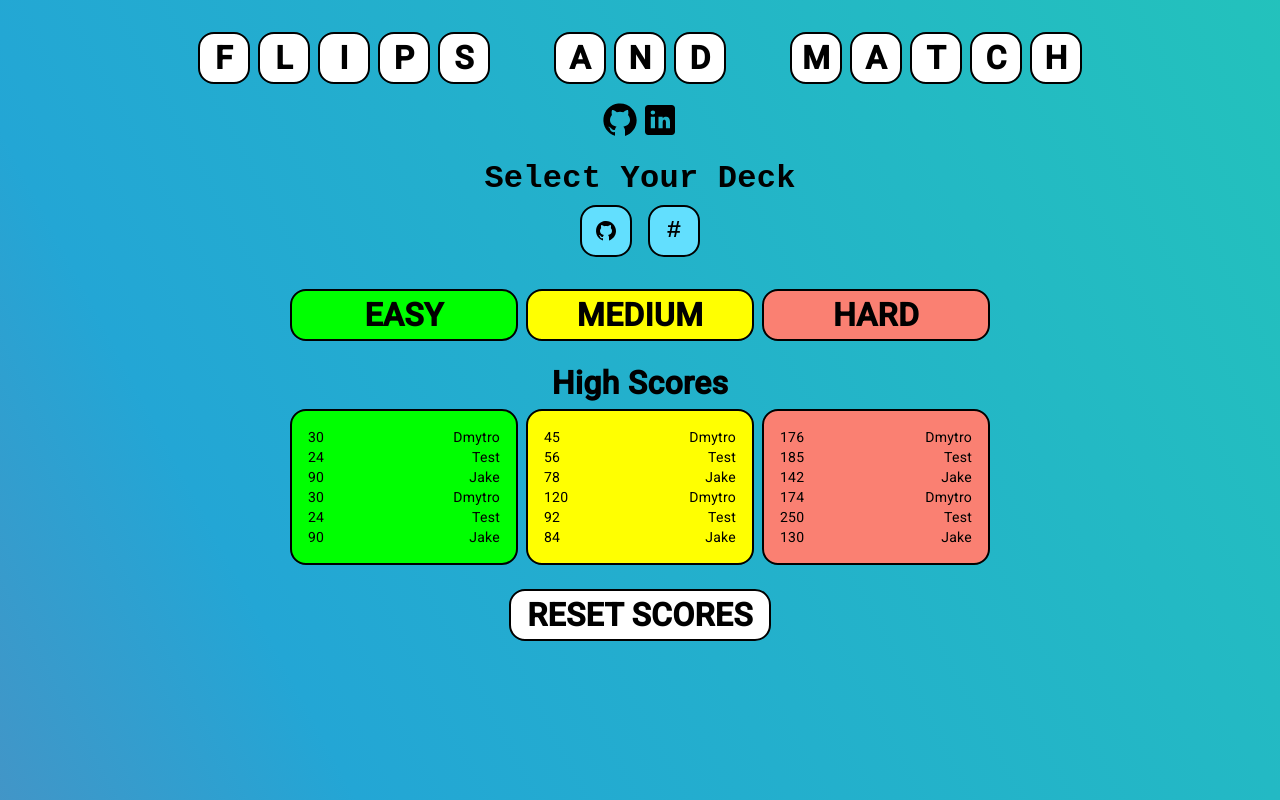
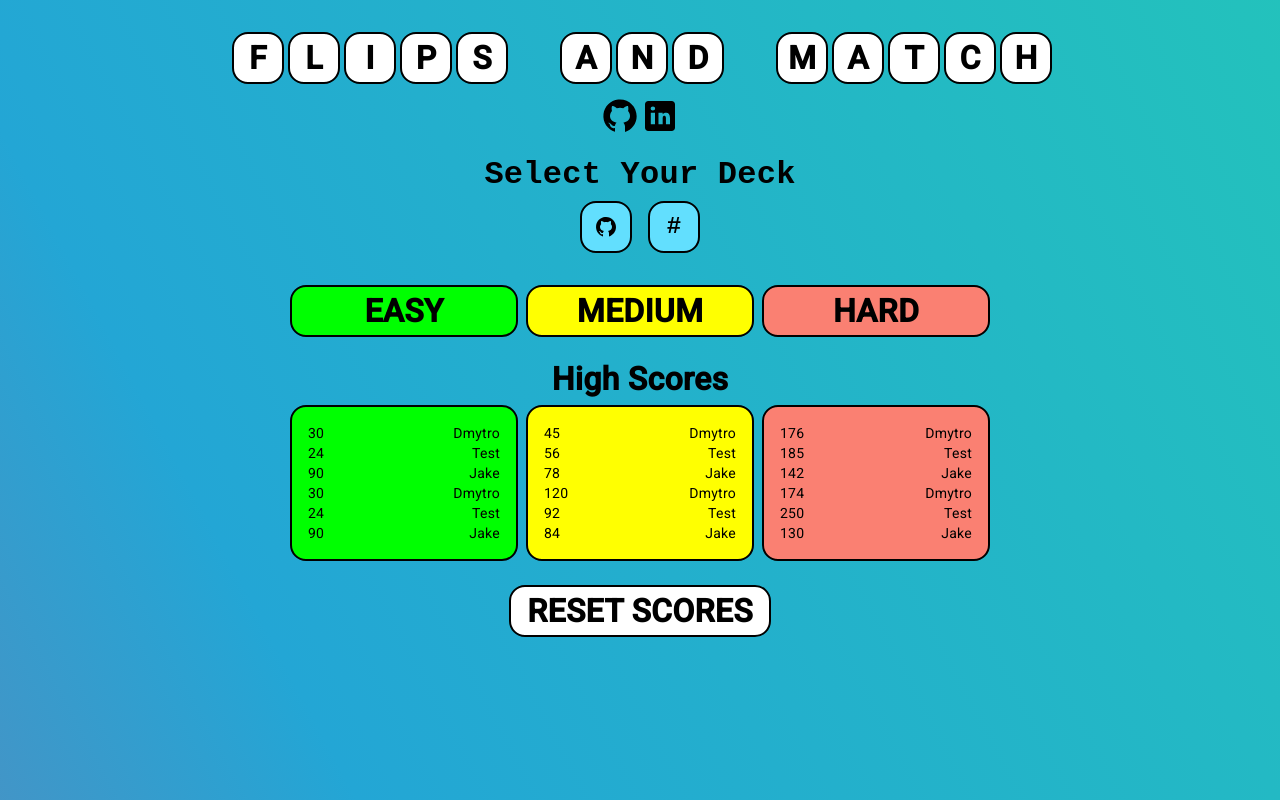
Before and after one commit to dsSliusarenko/flip-and-match, an Angular app: page /home in a window 1280 px wide. Built offline with nearby package versions, Linux system fonts and the light colour scheme.

Commit message:
added the letters flipping style

```diff
--- a/src/app/components/logo/logo.component.html
+++ b/src/app/components/logo/logo.component.html
@@ -1,11 +1,17 @@
 <div class="logo">
   <div class="letters">
     <ng-container *ngFor="let letter of logoLetters">
-      <div class="brake-square" *ngIf="letter === ' '; else brakeSquare">
+      <div class="brake-square" *ngIf="letter === ' '; else letterSquare">
       </div>
-      <ng-template #brakeSquare>
-        <div class="letter-square">
-          <span>{{letter | uppercase}}</span>
+      <ng-template #letterSquare>
+        <div class="flip-square">
+          <div class="flip-square-inner">
+            <div class="flip-square-front">
+              <span>{{letter | uppercase}}</span>
+            </div>
+            <div class="flip-square-back">
+            </div>
+          </div>
         </div>
       </ng-template>
     </ng-container>
--- a/src/app/components/logo/logo.component.ts
+++ b/src/app/components/logo/logo.component.ts
@@ -8,7 +8,6 @@ import {environment} from "../../../environment/environment.prod";
 })
 export class LogoComponent implements OnInit{
   protected readonly environment = environment;
-
   logoLetters!: string[];
 
   ngOnInit(): void {
--- a/src/assets/styles/variables.scss
+++ b/src/assets/styles/variables.scss
@@ -4,3 +4,5 @@ $orange-background-gradient: #ee7752;
 $red-background-gradient: #e73c7e;
 $blue-background-gradient: #23a6d5;
 $turquoise-background-gradient: #23d5ab;
+
+$gray-letter-square-background: #778899;
--- a/src/styles.scss
+++ b/src/styles.scss
@@ -151,12 +151,46 @@ html, body {
     display: flex;
     justify-content: center;
 
-    div {
-      margin-right: 0.5rem;
+    .flip-square {
+      @extend .square;
+
+      margin-right: 0.25rem;
+      margin-left: 0.25rem;
+      perspective: 1000px;
     }
 
-    div:last-child {
-      margin-right: 0;
+    .flip-square-inner {
+      position: relative;
+      width: 100%;
+      height: 100%;
+      text-align: center;
+      transition: transform 0.8s;
+      transform-style: preserve-3d;
+    }
+
+    .selected .flip-square-inner {
+      transform: rotateY(180deg);
+    }
+
+    .flip-square-front, .flip-square-back {
+      position: absolute;
+      width: 100%;
+      height: 100%;
+      -webkit-backface-visibility: hidden;
+      backface-visibility: hidden;
+    }
+
+    .flip-square-front {
+      @extend .letter-square;
+    }
+
+    .flip-square-back {
+      @extend .square;
+      @extend .border-solid-black;
+
+      left: -0.25rem;
+      background-color: $gray-letter-square-background;
+      transform: rotateY(180deg);
     }
   }
 }
@@ -255,7 +289,6 @@ html, body {
   font-size: 2rem;
 }
 
-
 .gradient {
   background-image: linear-gradient(62deg, $orange-background-gradient, $red-background-gradient, $blue-background-gradient, $turquoise-background-gradient);
   background-size: 400% 400%;
```
